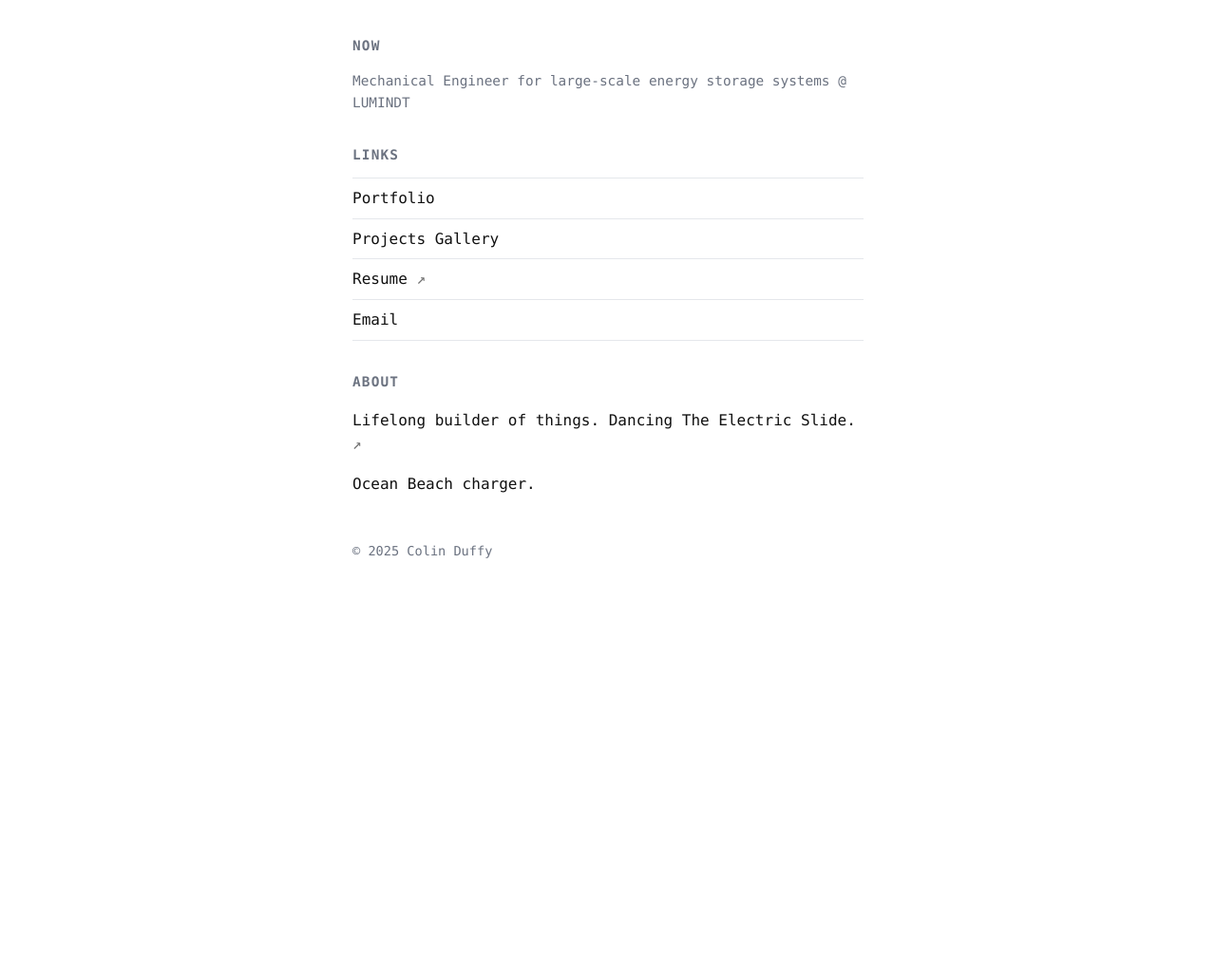
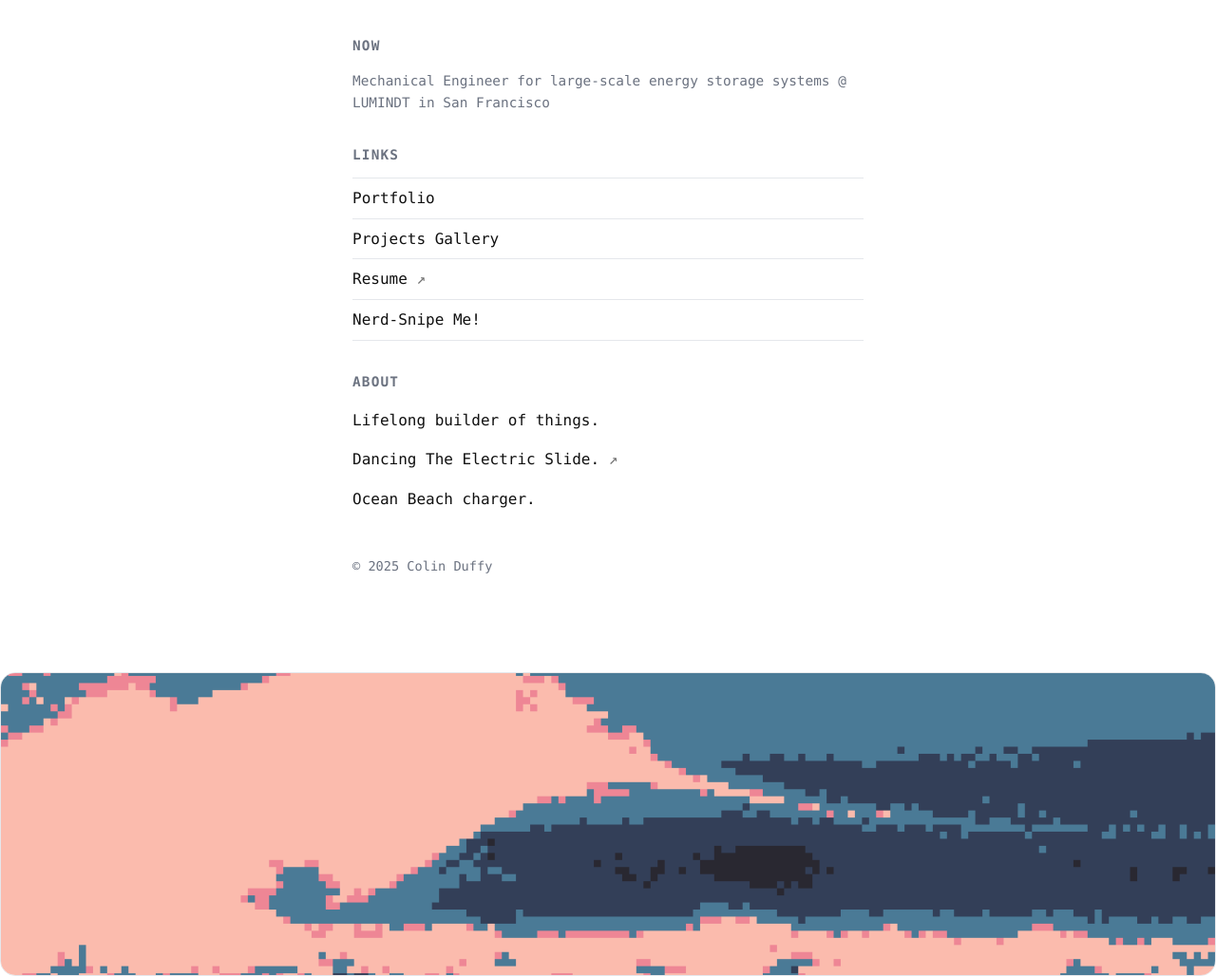
Before and after one commit to cpduffy/cpduffy.github.io, a plain HTML site: page index.html in a window 1280 px wide. Shown: the part 581-1609 px from the top of the page at 95% size. Before the commit the page ends 1237 px from the top, so only its background shows below. Drawn offline with Linux system fonts and the light colour scheme.

Commit message:
new bottom pic

```diff
--- a/index.html
+++ b/index.html
@@ -193,7 +193,7 @@
     <div class="wrap">
         <header>
             <h1>Colin Duffy</h1>
-            <p>Getting atoms and bits to play nice together.</p>
+            <p>Getting atoms and bits to play nice.</p>
         </header>
 
         <figure class="breaker">
@@ -206,7 +206,8 @@
                 <link rel="icon" href="/img/favicon.png">
                 <meta property="og:image" content="https://cpduffy.github.io/img/og.png"> -->
                 <h2>Now</h2>
-                <p class="note">Mechanical Engineer for large-scale energy storage systems @ LUMINDT</p>
+                <p class="note">Mechanical Engineer for large-scale energy storage systems @ LUMINDT in San Francisco
+                </p>
             </section>
 
             <section class="section">
@@ -215,14 +216,15 @@
                     <li><a href="#">Portfolio</a></li>
                     <li><a href="#">Projects Gallery</a></li>
                     <li><a href="/Colin_Duffy_Resume_Oct_25.pdf" target="_blank" rel="noopener">Resume</a></li>
-                    <li><a href="mailto:cpduffy@icloud.com">Email</a></li>
+                    <li><a href="mailto:cpduffy@icloud.com">Nerd-Snipe Me!</a></li>
                 </ul>
             </section>
 
             <section class="section">
                 <h2>About</h2>
-                <p>Lifelong builder of things. Dancing <a href="https://www.notboring.co/p/the-electric-slide"
-                        target="_blank" rel="noopener">The Electric Slide.</a>
+                <p>Lifelong builder of things.</p>
+                <p>Dancing <a href="https://www.notboring.co/p/the-electric-slide" target="_blank" rel="noopener">The
+                        Electric Slide.</a></p>
                 <p>Ocean Beach charger.</p>
             </section>
         </main>
@@ -237,6 +239,10 @@
         </footer>
     </div>
 
+    <figure class="breaker">
+        <img src="/img/weirdo_beach.png" width="160" height="160">
+    </figure>
+
     <script>
         // tiny enhancement: current year (safe even with JS disabled)
         document.getElementById('y').textContent = new Date().getFullYear();
```
